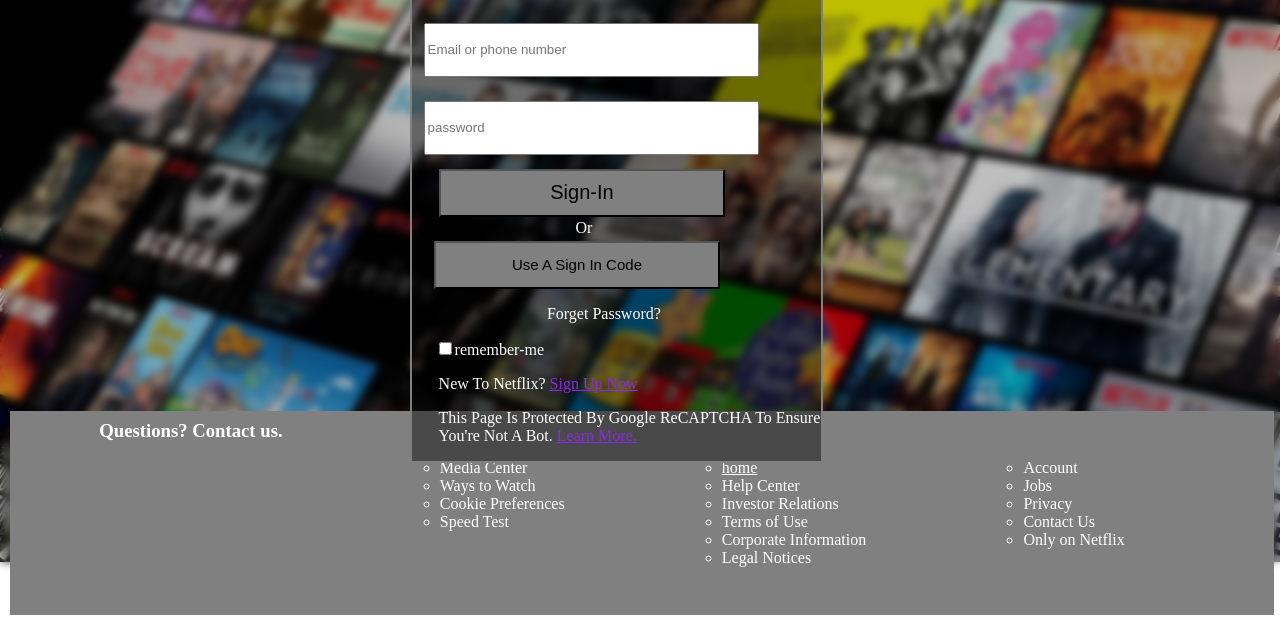
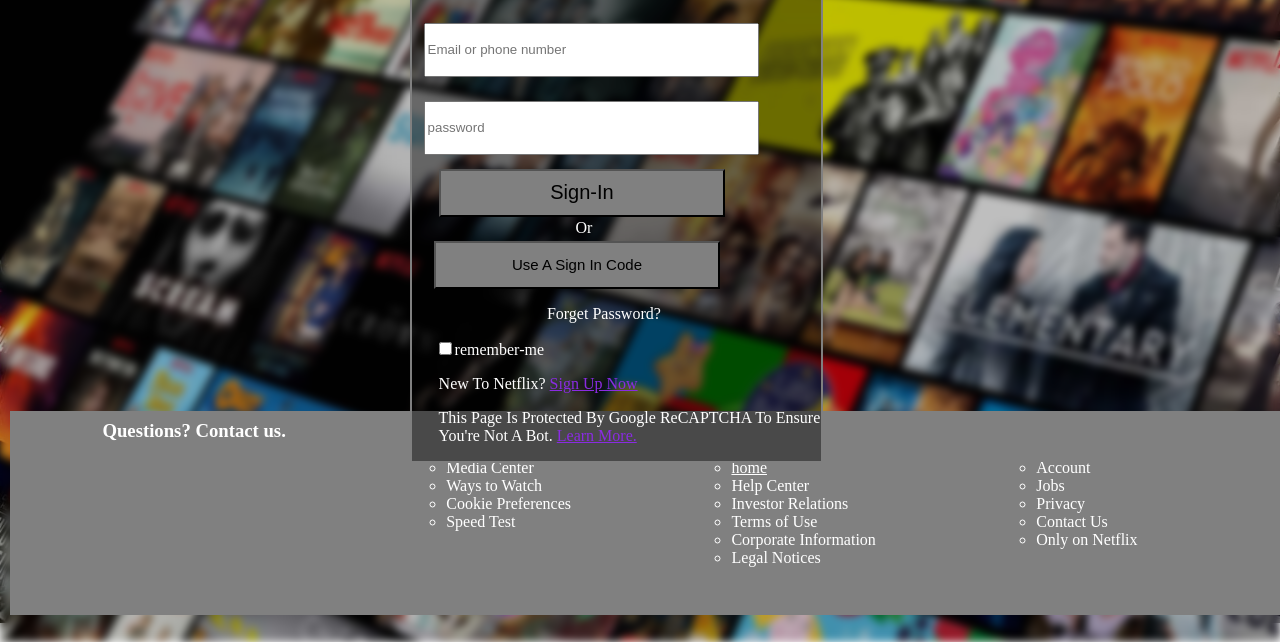
Before and after one commit to Hooria-khan123/netflix-clone, a plain HTML site: page sign-up.html in a window 1280 px wide. Shown: the part 158-800 px from the top of the page. Drawn offline with Linux system fonts and the light colour scheme.

Commit message:
new changes

```diff
--- a/sign-up.css
+++ b/sign-up.css
@@ -2,6 +2,10 @@
   background-image: url(R.jpeg);
   background-repeat: no-repeat;
   background-size: contain;
+  object-fit: cover;
+  width: 100%;
+  height: 100%;
+  background-size: 100% 100%;
 }
 body::before {
   content: "";
@@ -116,6 +120,9 @@
   /* margin-top: 12px; */
   background-color: grey;
   padding: 32px;
+  margin: 0;
+
+
 }
 .footer:hover {
   background-color: rgb(99, 96, 96);
```
Also changed, not shown: index.html (+4 -3 lines).
